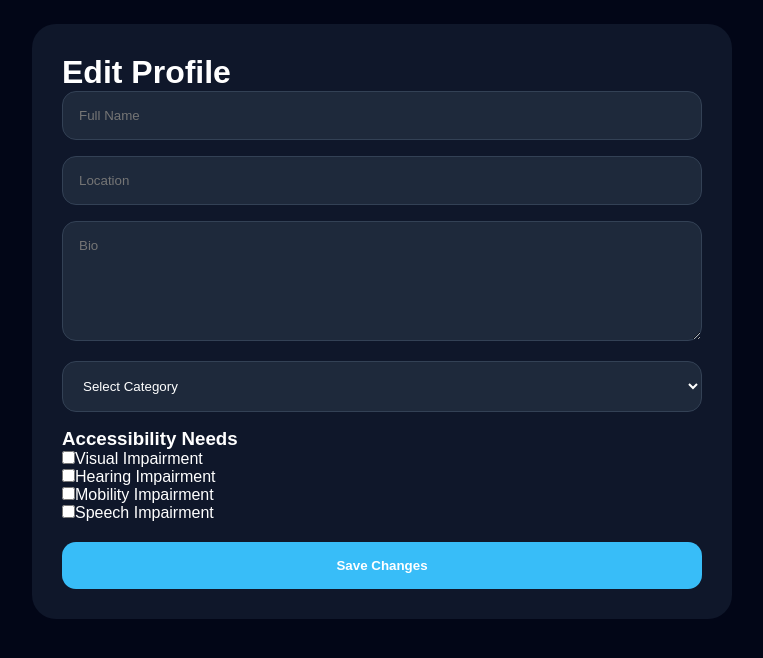
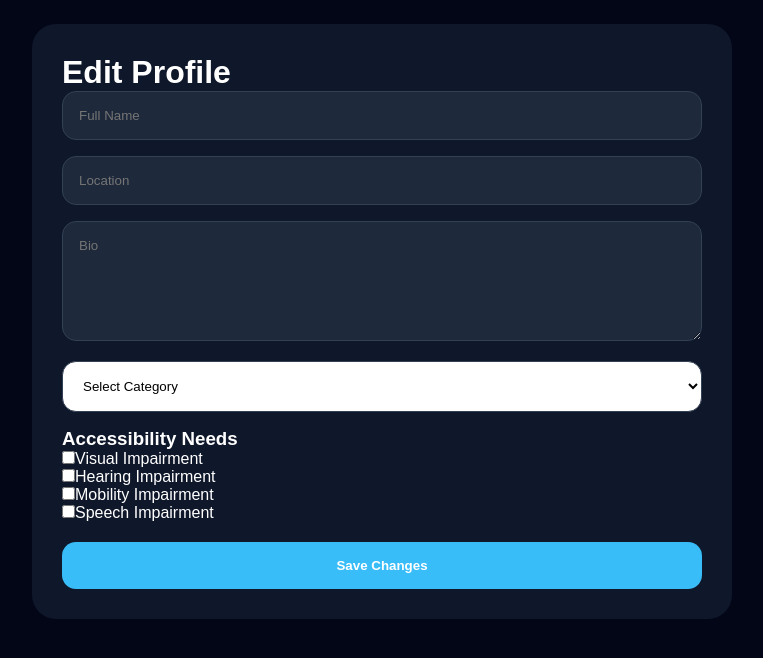
Before and after one commit to inclurah-png/inclura-web, a React (Vite) app: page /edit-profile in a window 1280 px wide. Shown: the top 658 px of the page, without its empty margins (258-1021 px from the left). Built offline with nearby package versions, Linux system fonts and the light colour scheme; no server answers; the database is empty; sample sign-in values are in the browser's storage.

Commit message:
Update EditProfile.jsx
Fix and update Category selection

```diff
--- a/src/pages/EditProfile.jsx
+++ b/src/pages/EditProfile.jsx
@@ -183,14 +183,21 @@ function EditProfile() {
         />
 
         <select
-          value={category}
-          onChange={(e)=>
-            setCategory(
-              e.target.value
-            )
-          }
-          style={inputStyle}
-        >
+  value={category}
+  onChange={(e) =>
+    setCategory(e.target.value)
+  }
+  style={{
+    width:"100%",
+    padding:"16px",
+    marginBottom:"16px",
+    borderRadius:"14px",
+    border:"1px solid #334155",
+    background:"#ffffff",
+    color:"#000000",
+    boxSizing:"border-box",
+  }}
+>
 
           <option value="">
             Select Category
```
